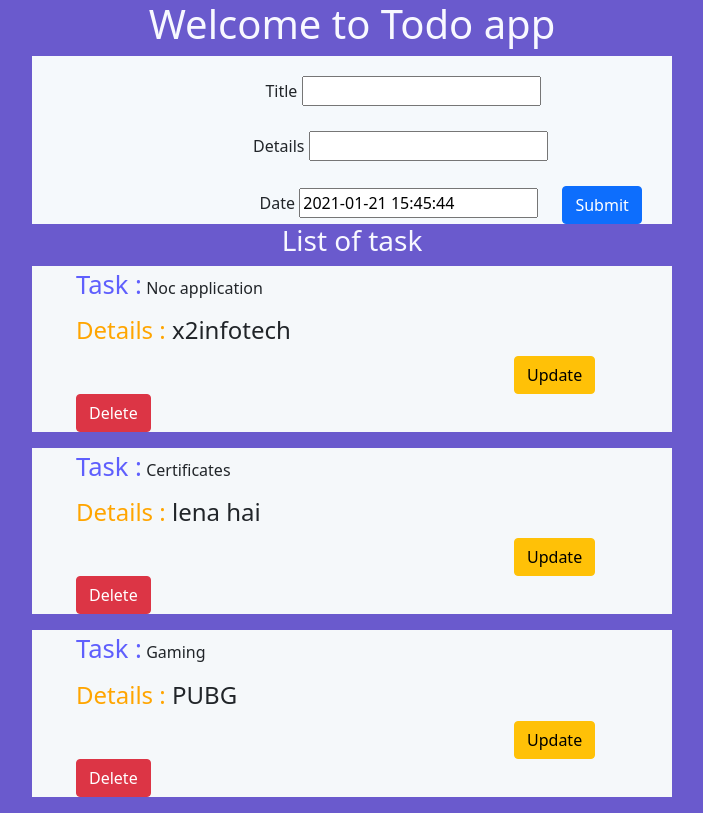
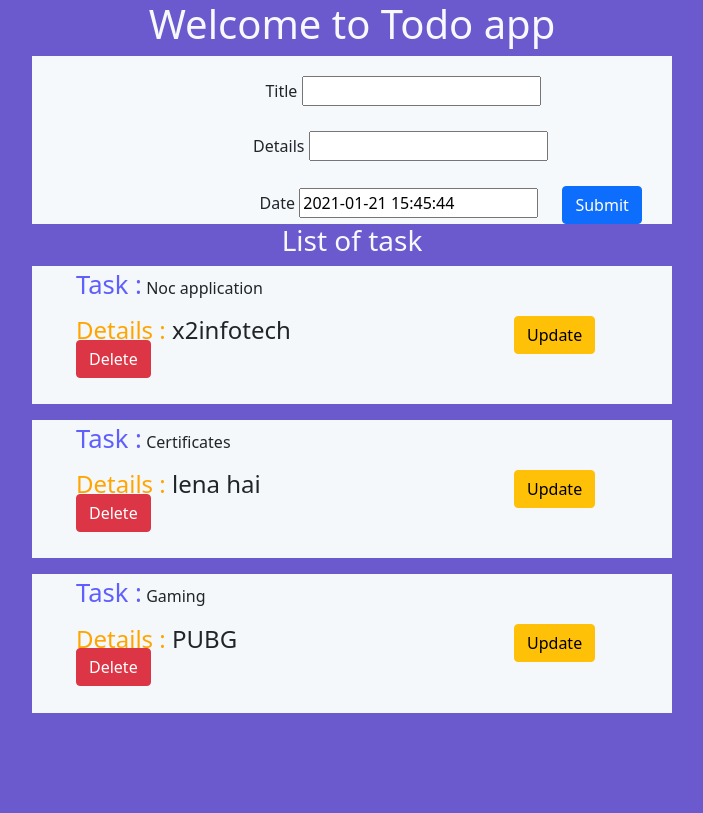
Before and after one commit to YuvrajRajpoot-Dev/Todo-app, a Django app: page / in a window 1280 px wide. Shown: the whole page, without its empty margins (288-991 px from the left). After the commit the page ends 713 px from the top, so only its background shows below. Run offline with Django 3.2, Linux system fonts and the light colour scheme; data comes from the database, SQL or seed files in the repository; both versions use the stored data as it was after the commit.

Commit message:
Update btn

```diff
--- a/todoapp/templates/todo/index.html
+++ b/todoapp/templates/todo/index.html
@@ -53,8 +53,8 @@
                 <label style="color: orange;" for="exampleFormControlInput1" class="form-label">Details :</label>
                 {{ task.details }}
             </div>
-            <a class=" btn btn-warning " href="{% url 'update_task' task.id %}" style="margin-left: 75%;">Update</a>
-            <a class="btn btn-danger" href="{% url 'delete' task.id %}">Delete</a><br>
+            <a class=" btn btn-warning " href="{% url 'update_task' task.id %}" style="margin-left: 75%; margin-top: -12%;">Update</a>
+            <a class="btn btn-danger" href="{% url 'delete' task.id %}" style="margin-top: -12%;">Delete</a><br>
         </ol>
     </div>
     {% endfor %}
```
Also changed, not shown: db.sqlite3.
